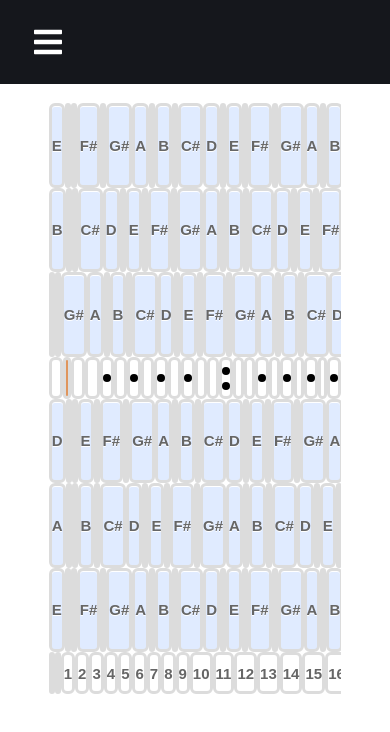
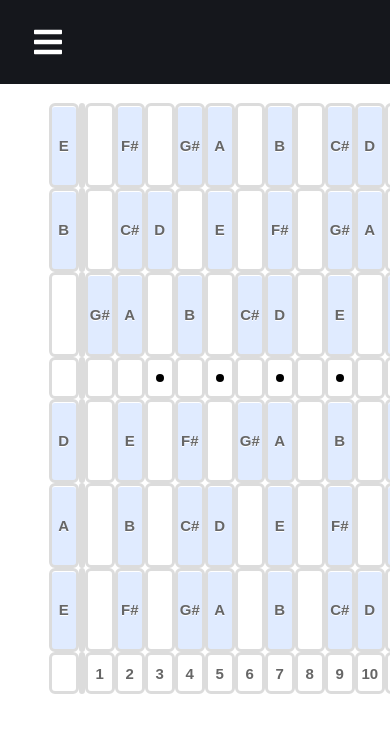
Before and after one commit to Aaron-Cohen/String-Theory, a React (Create React App) app: page /#/ in a window 390 px wide. Shown: the top 732 px of the page. Built offline with nearby package versions, Linux system fonts and the light colour scheme.

Commit message:
Enhancements for mobile and small screens.
Before, inconsistent viewport logic would determine the alignment of the fretboard.
Now, things are abolute with pixels widths to ensure correct display on all devices.

```diff
--- a/src/components/Fret.js
+++ b/src/components/Fret.js
@@ -14,9 +14,10 @@ const Box = styled.div`
 	font-family: Arial;
 	font-size: 15px;
     font-weight: bold;
-    height: 10vh;
-    width: ${props => (101 - props.fret * 3 + 'vw')};
-    minWidth: 2ch;
+	height: 10vh;
+	min-height: 32px;
+	width: calc(150px - ${props => props.fret * 4}px);
+	min-width: 30px;
 	text-shadow: 0px 1px 0px #ffffff;
 	display: flex;
   	justify-content: center;
--- a/src/components/FretRow.js
+++ b/src/components/FretRow.js
@@ -28,5 +28,4 @@ const Row = styled.div`
   margin: auto;
   width: 75vw;
   max-height: 15vh;
-  overflow: hidden;
 `;
--- a/src/components/Fretboard.js
+++ b/src/components/Fretboard.js
@@ -8,21 +8,23 @@ const Fretboard = () => {
   const context = useContext(GlobalContext);
   return (
     <Board sidebar={context.sidebar}>
+      <div style={{ overflow: 'auto' }}>
         <br />
         <FretRow rootNote={context.tuning[0]} />
         <FretRow rootNote={context.tuning[1]} />
         <FretRow rootNote={context.tuning[2]} />
-      { context.inlays && <InlayRow />}
+        {context.inlays && <InlayRow />}
         <FretRow rootNote={context.tuning[3]} />
         <FretRow rootNote={context.tuning[4]} />
         <FretRow rootNote={context.tuning[5]} />
-      { context.fretNumbers && <InlayRow text={true} />}
-    </Board>
+        {context.fretNumbers && <InlayRow text={true} />}
+      </div>
+    </Board >
   )
 }
 export default Fretboard;
 
 const Board = styled.div`
-  ${props => props.sidebar && `margin-left: 17vw`};
+  ${props => props.sidebar && `margin-left: 17vw; margin-right: 3vw;`};
   transition: 350ms ease;
 `;
--- a/src/components/Inlay.js
+++ b/src/components/Inlay.js
@@ -46,14 +46,15 @@ const Box = styled.div`
 	border-radius:6px;
 	border:3px solid #dcdcdc;
 	display: flex;
-	color:#666666;
+    color:#666666;
 	font-family:Arial;
 	font-size: 12px;
     font-weight:bold;
     height: 5vh;
-    width: ${props => (101 - props.fret * 3 + 'vw')};
-    minWidth: 2ch;
-    text-shadow:0px 1px 0px #ffffff;
+    min-height: 32px;
+    width: calc(150px - ${props => props.fret * 4}px);
+    min-width: 30px;
+    text-shadow: 0px 1px 0px #ffffff;
     display: flex;
   	justify-content: center;
  	align-items: center;
--- a/src/components/InlayRow.js
+++ b/src/components/InlayRow.js
@@ -27,5 +27,4 @@ const Row = styled.div`
   margin: auto;
   width: 75vw;
   max-height: 15vh;
-  overflow: hidden;
 `;
--- a/src/components/Nut.js
+++ b/src/components/Nut.js
@@ -6,6 +6,6 @@ export const Nut = styled.button`
     border-radius:6px;
 	font-size: 15px;
     font-weight: bold;
-    width: 25%;
+    width: 25px;
 `;
 export default Nut;
```
Lines whose indentation alone changed are shown as unchanged.
